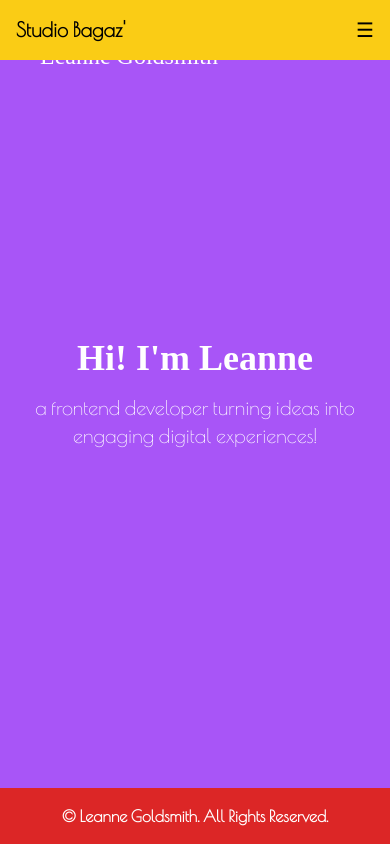
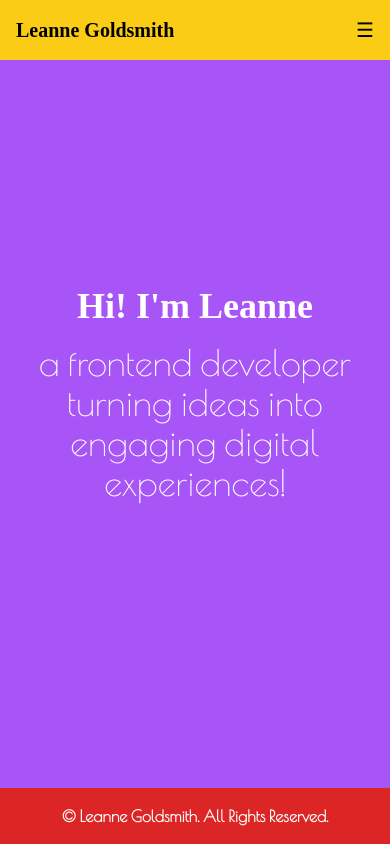
Before and after one commit to LeanneCodes/frontend_portfolio, a Next.js app: page / in a window 390 px wide. Built offline with nearby package versions, Linux system fonts and the light colour scheme; a web font is replaced by a local one.

Commit message:
adjust spacing on mob nav

```diff
--- a/app/components/Layout.js
+++ b/app/components/Layout.js
@@ -17,8 +17,8 @@ export default function Layout({ children }) {
       <Navbar setPanelContent={setPanelContent} />
       <main className="flex-1 md:pr-16 bg-purple-500 text-white text-center flex items-center justify-center flex-col">
         <h1 className="text-4xl md:text-6xl font-bold">Hi! I'm Leanne</h1>
-        <p className="text-xl md:text-2xl mt-4">a frontend developer turning ideas into engaging digital experiences!</p>
-        <h2 className='text-2xl sm:hidden md:block top-[40px] left-[40px] absolute'>Leanne Goldsmith</h2>
+        <h2 className='text-2xl hidden md:block top-[40px] left-[40px] absolute'>Leanne Goldsmith</h2>
+        <p className="text-4xl md:text-4xl mt-4">a frontend developer turning ideas into engaging digital experiences!</p>
       </main>
       {panelContent && (
         <SlidingPanel content={panelContent} closePanel={closePanel} />
--- a/app/components/Navbar.js
+++ b/app/components/Navbar.js
@@ -16,7 +16,7 @@ export default function Navbar({ setPanelContent }) {
       {/* Mobile Navbar */}
       <div className="bg-yellow-400 md:hidden">
         <div className="flex justify-between items-center p-4">
-          <span className="text-xl font-bold">Studio Bagaz'</span>
+          <h4 className="text-xl font-bold">Leanne Goldsmith</h4>
           <button
             className="text-xl"
             onClick={() => setIsOpen(!isOpen)}
@@ -25,29 +25,25 @@ export default function Navbar({ setPanelContent }) {
           </button>
         </div>
         <nav className={`${isOpen ? 'block bg-yellow-400' : 'hidden'}`}>
-          <ul className="flex flex-col justify-evenly items-center h-full space-y-4">
-            <li>
+          <ul className="flex flex-col items-center mb-4">
+            <li className="mb-4">
               <button onClick={() => handleLinkClick('work')} className="hover:text-white">Work</button>
             </li>
-            <li>
+            <li className="mb-4">
               <button onClick={() => handleLinkClick('about')} className="hover:text-white">About</button>
             </li>
-            <li>
+            <li className="mb-4">
               <button onClick={() => handleLinkClick('contact')} className="hover:text-white">Contact</button>
             </li>
           </ul>
-          <ul className="flex flex-col items-center space-y-4 pb-4">
-            <li>
+          <div className="flex justify-center space-x-4 pb-5">
             <a href="https://github.com" target="_blank" rel="noopener noreferrer" className="hover:text-white">
               <FaGithub size={24} />
             </a>
-            </li>
-            <li>
             <a href="https://linkedin.com" target="_blank" rel="noopener noreferrer" className="hover:text-white">
               <FaLinkedin size={24} />
             </a>
-            </li>
-          </ul>
+          </div>
         </nav>
       </div>
 
@@ -64,18 +60,14 @@ export default function Navbar({ setPanelContent }) {
             <button onClick={() => handleLinkClick('contact')} className="hover:text-white">Contact</button>
           </li>
         </ul>
-        <ul className="flex flex-col items-center space-y-4 pb-8">
-          <li>
+        <div className="flex flex-col items-center space-y-4 pb-8">
           <a href="https://github.com" target="_blank" rel="noopener noreferrer" className="hover:text-white">
             <FaGithub size={24} />
           </a>
-          </li>
-          <li>
           <a href="https://linkedin.com" target="_blank" rel="noopener noreferrer" className="hover:text-white">
             <FaLinkedin size={24} />
           </a>
-          </li>
-        </ul>
+        </div>
       </nav>
     </div>
   );
```
Lines whose indentation alone changed are shown as unchanged.
